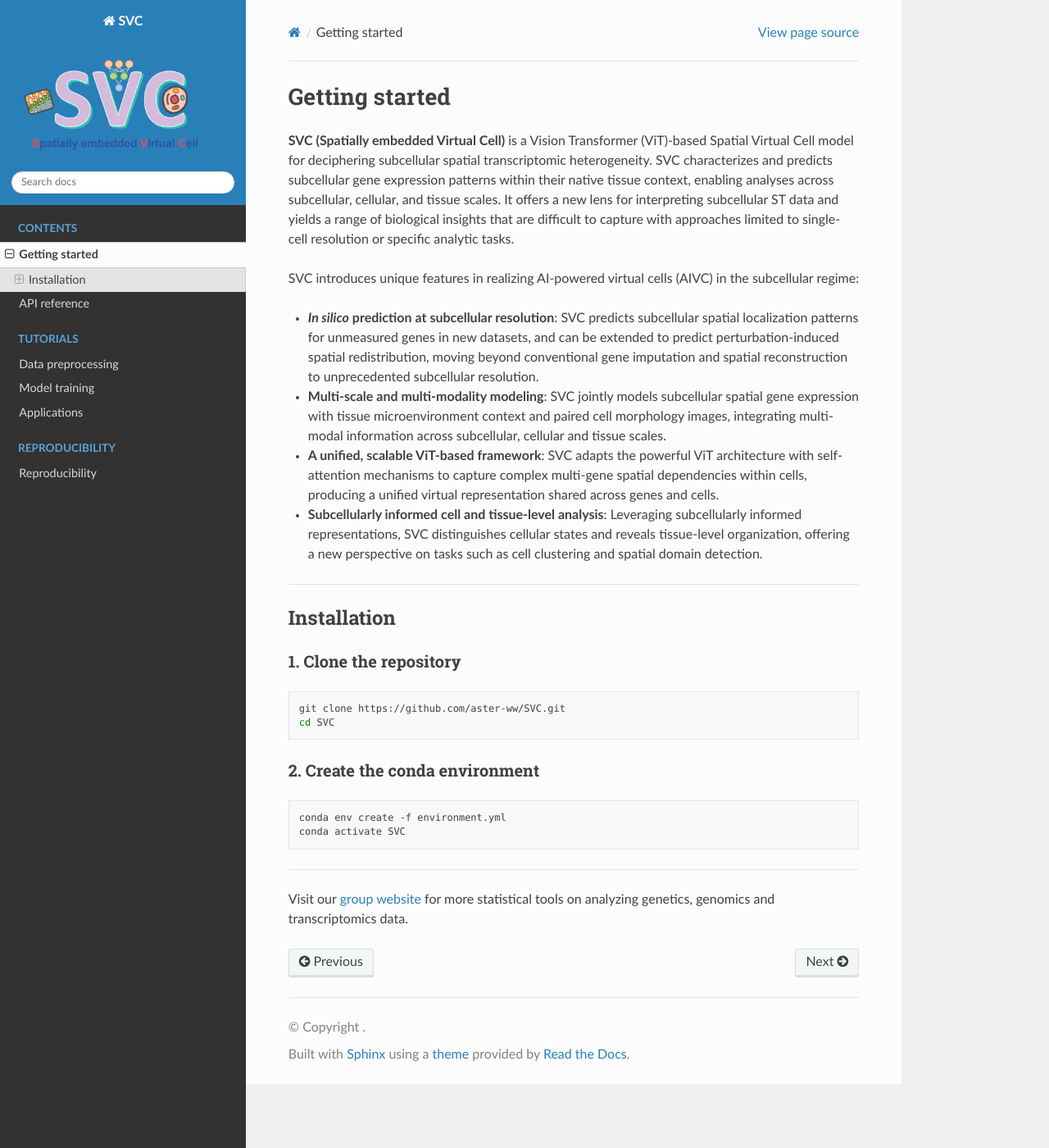
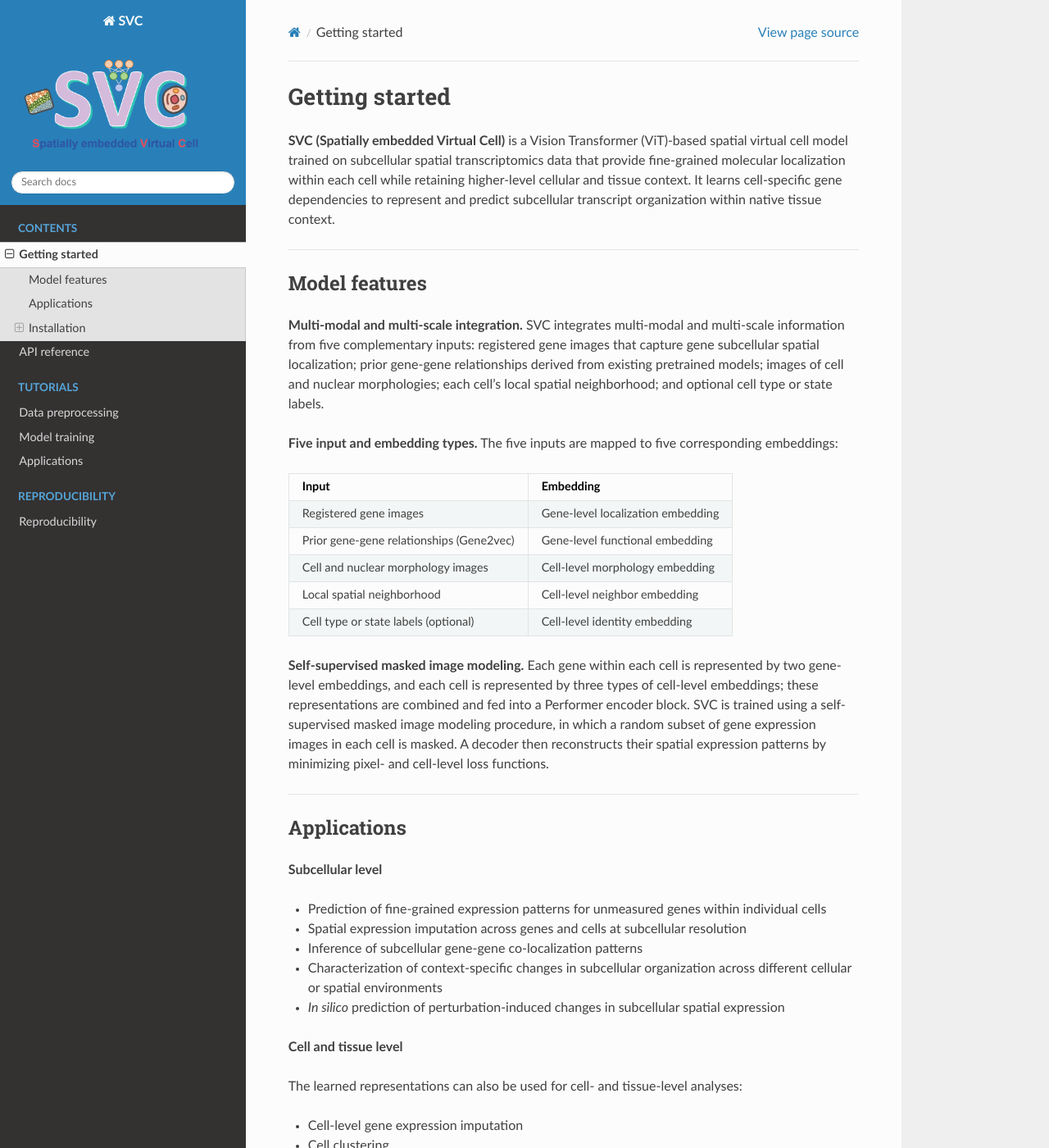
Before and after one commit to aster-ww/SVC, a Sphinx documentation site: the page built from docs/source/getting_started.md, in a window 1280 px wide and 1400 px high. Shown: the whole window at 82% size. Built offline with Sphinx 7.4.7 and the Read the Docs theme 3.1.0, drawn with Linux system fonts in a browser that asks for light colours; pages that are not in the unit, such as notebooks, are missing from menus; some of the changed text lies outside the part shown.

Commit message:
Rewrite the Getting started overview from the current Figure 1 legend and Methods

```diff
--- a/docs/source/getting_started.md
+++ b/docs/source/getting_started.md
@@ -1,25 +1,47 @@
 # Getting started
 
-**SVC (Spatially embedded Virtual Cell)** is a Vision Transformer (ViT)-based Spatial Virtual Cell model for deciphering subcellular spatial transcriptomic heterogeneity.
-SVC characterizes and predicts subcellular gene expression patterns within their native tissue context, enabling analyses across subcellular, cellular, and tissue scales.
-It offers a new lens for interpreting subcellular ST data and yields a range of biological insights that are difficult to capture with approaches limited to single-cell resolution or specific analytic tasks.
+**SVC (Spatially embedded Virtual Cell)** is a Vision Transformer (ViT)-based spatial virtual cell model trained on subcellular spatial transcriptomics data that provide fine-grained molecular localization within each cell while retaining higher-level cellular and tissue context. It learns cell-specific gene dependencies to represent and predict subcellular transcript organization within native tissue context.
 
-SVC introduces unique features in realizing AI-powered virtual cells (AIVC) in the subcellular regime:
+---
 
-- ***In silico* prediction at subcellular resolution**:
-  SVC predicts subcellular spatial localization patterns for unmeasured genes in new datasets, and can be extended to predict perturbation-induced spatial redistribution, moving beyond conventional gene imputation and spatial reconstruction to unprecedented subcellular resolution.
+## Model features
 
+**Multi-modal and multi-scale integration.**
+SVC integrates multi-modal and multi-scale information from five complementary inputs: registered gene images that capture gene subcellular spatial localization; prior gene-gene relationships derived from existing pretrained models; images of cell and nuclear morphologies; each cell's local spatial neighborhood; and optional cell type or state labels.
 
-- **Multi-scale and multi-modality modeling**:
-  SVC jointly models subcellular spatial gene expression with tissue microenvironment context and paired cell morphology images, integrating multi-modal information across subcellular, cellular and tissue scales.
+**Five input and embedding types.**
+The five inputs are mapped to five corresponding embeddings:
 
+| Input | Embedding |
+|---|---|
+| Registered gene images | Gene-level localization embedding |
+| Prior gene-gene relationships (Gene2vec) | Gene-level functional embedding |
+| Cell and nuclear morphology images | Cell-level morphology embedding |
+| Local spatial neighborhood | Cell-level neighbor embedding |
+| Cell type or state labels (optional) | Cell-level identity embedding |
 
-- **A unified, scalable ViT-based framework**:
-  SVC adapts the powerful ViT architecture with self-attention mechanisms to capture complex multi-gene spatial dependencies within cells, producing a unified virtual representation shared across genes and cells.
+**Self-supervised masked image modeling.**
+Each gene within each cell is represented by two gene-level embeddings, and each cell is represented by three types of cell-level embeddings; these representations are combined and fed into a Performer encoder block. SVC is trained using a self-supervised masked image modeling procedure, in which a random subset of gene expression images in each cell is masked. A decoder then reconstructs their spatial expression patterns by minimizing pixel- and cell-level loss functions.
 
+---
 
-- **Subcellularly informed cell and tissue-level analysis**:
-  Leveraging subcellularly informed representations, SVC distinguishes cellular states and reveals tissue-level organization, offering a new perspective on tasks such as cell clustering and spatial domain detection.
+## Applications
+
+**Subcellular level**
+
+- Prediction of fine-grained expression patterns for unmeasured genes within individual cells
+- Spatial expression imputation across genes and cells at subcellular resolution
+- Inference of subcellular gene-gene co-localization patterns
+- Characterization of context-specific changes in subcellular organization across different cellular or spatial environments
+- *In silico* prediction of perturbation-induced changes in subcellular spatial expression
+
+**Cell and tissue level**
+
+The learned representations can also be used for cell- and tissue-level analyses:
+
+- Cell-level gene expression imputation
+- Cell clustering
+- Spatial domain detection
 
 ---
 
```
